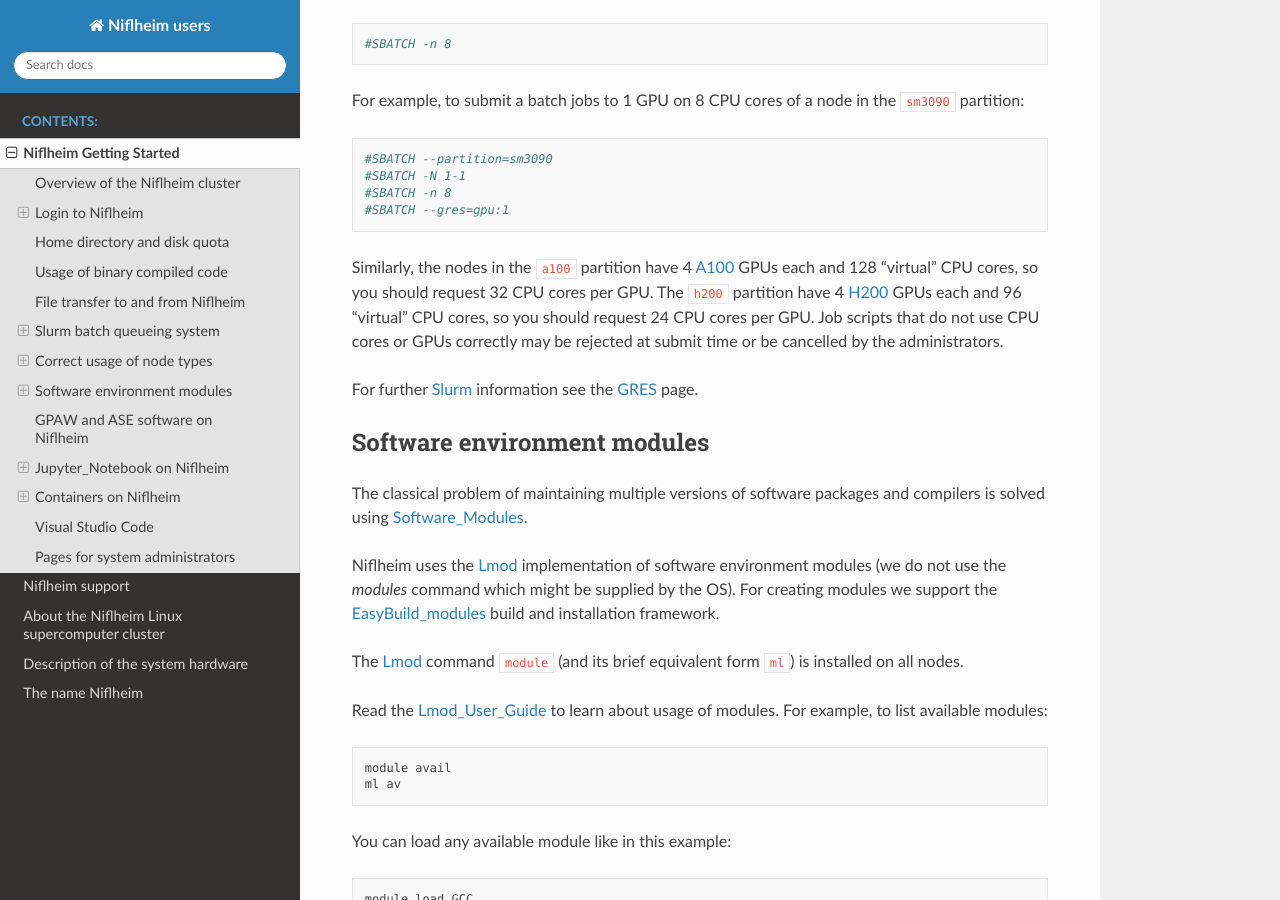
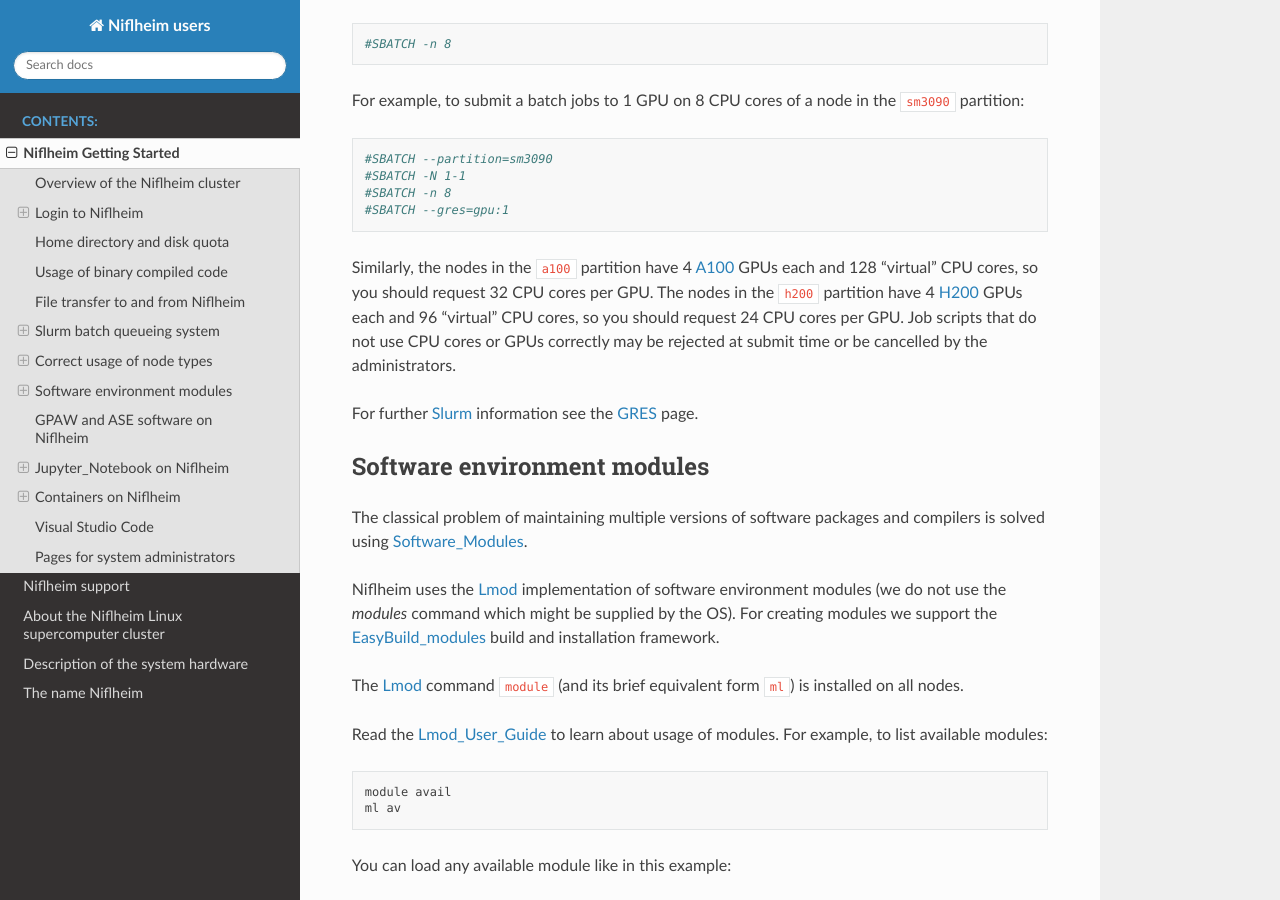
Before and after one commit to OleHolmNielsen/Niflheim_users, a Sphinx documentation site: the page built from docs/Niflheim_Getting_Started.rst, in a window 1280 px wide and 900 px high, scrolled down 13612 px. Built offline with Sphinx 7.4.7 and the Read the Docs theme 3.1.0, drawn with Linux system fonts in a browser that asks for light colours.

Commit message:
Minor edit

```diff
--- a/docs/Niflheim_Getting_Started.rst
+++ b/docs/Niflheim_Getting_Started.rst
@@ -700,7 +700,7 @@
 
 Similarly, the nodes in the ``a100`` partition have 4 A100_ GPUs each and 128 "virtual" CPU cores,
 so you should request 32 CPU cores per GPU.
-The ``h200`` partition have 4 H200_ GPUs each and 96 "virtual" CPU cores,
+The nodes in the ``h200`` partition have 4 H200_ GPUs each and 96 "virtual" CPU cores,
 so you should request 24 CPU cores per GPU.
 Job scripts that do not use CPU cores or GPUs correctly may be rejected at submit time or be cancelled by the administrators.
 
```
